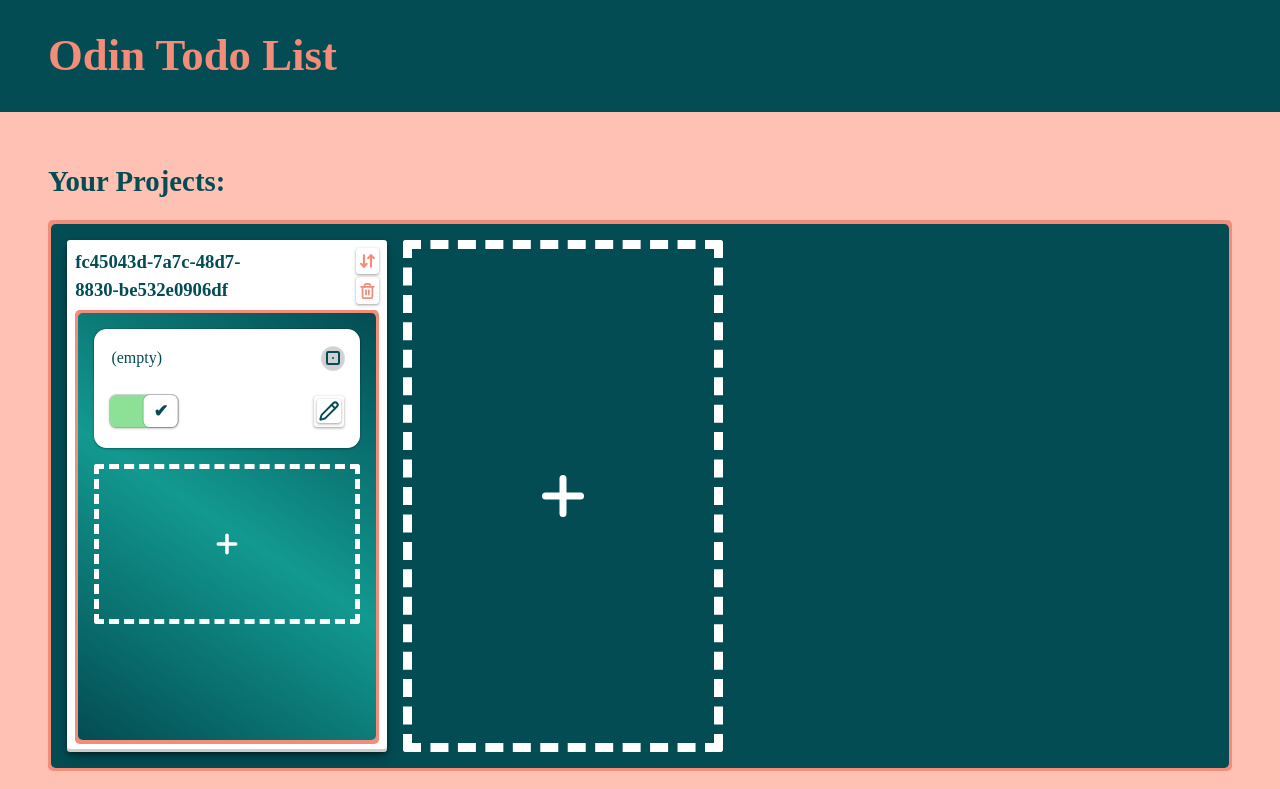
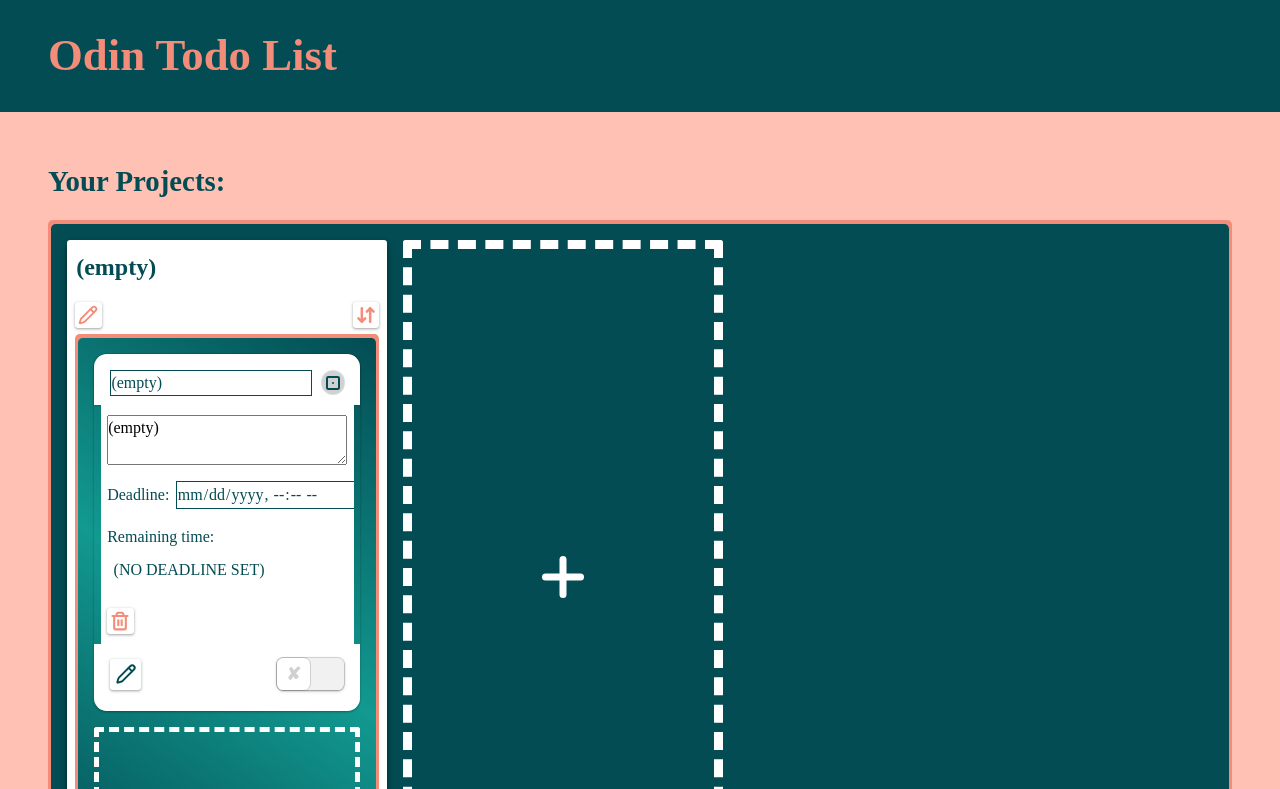
Before and after one commit to lucaspasseri/odin-todo-list, a website built with webpack: page src/template.html in a window 1280 px wide. Both pictures are taken after a click on the button 143 px from the left and 411 px from the top of the page. Shown: the top 789 px of the page. Built offline with nearby package versions, Linux system fonts and the light colour scheme.

Commit message:
Add edit functionality to todoList

```diff
--- a/src/class/list.js
+++ b/src/class/list.js
@@ -3,10 +3,14 @@ import Todo from "./todo"; // Needed for restoration
 
 class List {
 	#id;
+	#title;
 	#list;
+	#isEditActive;
 
 	constructor() {
 		this.#id = crypto.randomUUID();
+		this.#title = "(empty)";
+		this.#isEditActive = false;
 		this.#list = [];
 	}
 
@@ -16,6 +20,18 @@ class List {
 
 	get list() {
 		return [...this.#list];
+	}
+
+	get isEditActive() {
+		return this.#isEditActive;
+	}
+
+	get title() {
+		return this.#title;
+	}
+
+	set title(value) {
+		this.#title = value;
 	}
 
 	add(item) {
@@ -33,31 +49,33 @@ class List {
 		}
 	}
 
+	toggleEdit() {
+		this.#isEditActive = !this.#isEditActive;
+	}
+
 	sortBy(compareFn) {
 		this.#list.sort(compareFn);
 		render();
 	}
 
-	// ----------------
-	// Persistence helpers
-	// ----------------
 	toJSON() {
 		return {
 			id: this.#id,
-			list: this.#list.map(item => item.toJSON()), // works for both List and Todo
+			title: this.#title,
+			isEditActive: this.isEditActive,
+			list: this.#list.map(item => item.toJSON()),
 		};
 	}
 
 	static fromJSON(data) {
 		const list = new List();
 		list.#id = data.id;
+		list.#title = data.title;
+		list.#isEditActive = data.isEditActive;
 		list.#list = data.list.map(item => {
-			// Check if it's a Todo or another List
 			if (item.list) {
-				// Nested list
 				return List.fromJSON(item);
 			} else {
-				// Todo
 				return Todo.fromJSON(item);
 			}
 		});
--- a/src/class/todo.js
+++ b/src/class/todo.js
@@ -65,19 +65,10 @@ class Todo {
 		}
 	}
 
-	// ----------------
-	// Persistence helpers
-	// ----------------
 	toJSON() {
 		const serializeDate = value => {
-			if (!value) return null;
-			if (value instanceof Date) return value.toISOString();
-			try {
-				// Try to convert strings like "2025-08-11T15:00"
-				return new Date(value).toISOString();
-			} catch {
-				return null;
-			}
+			if (value instanceof Date) return value;
+			return null;
 		};
 		return {
 			id: this.#id,
@@ -103,16 +94,12 @@ class Todo {
 			data.isEditActive
 		);
 
-		// Reapply private fields that aren't set via constructor
 		todo.#id = data.id;
 		todo.#endDate = data.endDate ? new Date(data.endDate) : null;
 
 		return todo;
 	}
 
-	// ----------------
-	// Methods
-	// ----------------
 	toggleEdit() {
 		this.#isEditActive = !this.#isEditActive;
 	}
@@ -132,16 +119,12 @@ class Todo {
 		}
 
 		const now = new Date();
-		const deadline =
-			this.#deadline instanceof Date
-				? this.#deadline
-				: parseISO(this.#deadline);
 
-		if (now > deadline) {
+		if (now > this.#deadline) {
 			return { duration: false, urgency: 0 };
 		}
 
-		const duration = intervalToDuration({ start: now, end: deadline });
+		const duration = intervalToDuration({ start: now, end: this.#deadline });
 
 		const allZero = Object.values(duration).every(unit => unit === 0);
 		if (allZero) {
--- a/src/component/addItemButton.js
+++ b/src/component/addItemButton.js
@@ -1,12 +1,12 @@
 import { createElement, Plus } from "lucide";
 import * as styles from "../style/addItemButton.module.css";
-import renderTodoList from "./todoList";
+import createTodoList from "./todoList";
 import createTodo from "./todo";
 import Todo from "../class/todo";
 import List from "../class/list";
 import projectList from "../state";
 
-export default function renderAddButton(list, styleVariant) {
+export default function createAddButton(list, styleVariant) {
 	const addButton = document.createElement("button");
 	addButton.classList.add(styles.button);
 	if (styles[styleVariant]) {
@@ -34,7 +34,7 @@ export default function renderAddButton(list, styleVariant) {
 			newItemComponent = createTodo(list, newItem);
 		} else {
 			newItem = new List();
-			newItemComponent = renderTodoList(newItem);
+			newItemComponent = createTodoList(newItem);
 		}
 
 		list.add(newItem);
--- a/src/component/doneButton.js
+++ b/src/component/doneButton.js
@@ -1,6 +1,6 @@
 import * as styles from "../style/doneButton.module.css";
 
-export default function renderDoneButton(todo) {
+export default function createDoneButton(todo) {
 	const container = document.createElement("div");
 	container.className = styles.doneButtonContainer;
 
--- /dev/null
+++ b/src/component/editListButton.js
@@ -0,0 +1,31 @@
+import { createElement, Pencil } from "lucide";
+import projectList from "../state";
+import { createHeader } from "./todoList";
+
+export default function createEditButton(project) {
+	const button = document.createElement("button");
+	button.type = "button";
+
+	button.addEventListener("click", () => {
+		project.toggleEdit();
+		localStorage.setItem("projectList", JSON.stringify(projectList));
+
+		const currProject = document.querySelector(`li#proj-${project.id}`);
+		const currHeader = currProject.querySelector("div");
+		const updatedHeader = createHeader(project, projectList);
+
+		if (currHeader) {
+			currProject.replaceChild(updatedHeader, currHeader);
+		}
+	});
+
+	const icon = createElement(Pencil, {
+		"stroke-width": 2.2,
+		width: 20,
+		height: 20,
+	});
+
+	button.appendChild(icon);
+
+	return button;
+}
--- a/src/component/editButton.js
+++ b/src/component/editTodoButton.js
@@ -14,21 +14,17 @@ export default function createEditButton(todo) {
 	});
 	button.appendChild(icon);
 
-	button.addEventListener("click", e => {
-		const footer = e.currentTarget.parentElement;
-		const capsule = footer.parentElement;
-		const ul = capsule.parentElement;
-
+	button.addEventListener("click", () => {
 		todo.toggleEdit();
 		localStorage.setItem("projectList", JSON.stringify(projectList));
 
-		const currTodo = ul.querySelector(`#todo-${todo.id}`);
+		const currTodo = document.querySelector(`#todo-${todo.id}`);
 		const currHeader = currTodo.querySelector("div:first-of-type");
 
 		const updatedHeader = createHeader(todo);
 
 		if (currHeader) {
-			capsule.replaceChild(updatedHeader, currHeader);
+			currTodo.replaceChild(updatedHeader, currHeader);
 		}
 
 		const currBody = currTodo.querySelector("div:nth-of-type(2)");
--- a/src/component/projectList.js
+++ b/src/component/projectList.js
@@ -1,7 +1,7 @@
 import * as styles from "../style/projectList.module.css";
 import projectListRef from "../state";
-import renderTodoList from "./todoList";
-import renderAddButton from "./addItemButton";
+import createTodoList from "./todoList";
+import createAddButton from "./addItemButton";
 
 export default function render() {
 	const projectListContainer = document.querySelector("#projectList");
@@ -11,10 +11,10 @@ export default function render() {
 	const ul = document.createElement("ul");
 
 	projectListRef.list.forEach(project => {
-		ul.appendChild(renderTodoList(project));
+		ul.appendChild(createTodoList(project));
 	});
 
-	const addItemButton = renderAddButton(projectListRef, "projectList");
+	const addItemButton = createAddButton(projectListRef, "projectList");
 	ul.appendChild(addItemButton);
 
 	projectListContainer.appendChild(ul);
--- a/src/component/remainingTime.js
+++ b/src/component/remainingTime.js
@@ -12,6 +12,7 @@ function updateTime(todo, p, intervalId) {
 	if (duration === false) {
 		p.textContent = "(DEADLINE REACHED)";
 		clearInterval(intervalId);
+		render();
 		return;
 	}
 
--- a/src/component/sortPopover.js
+++ b/src/component/sortPopover.js
@@ -1,6 +1,4 @@
-import { parseISO } from "date-fns";
 import createComparator from "../util/createComparator";
-
 import * as styles from "../style/sortPopover.module.css";
 
 const sortTypes = [
@@ -16,7 +14,7 @@ const sortTypes = [
 		compareFn: createComparator(
 			todo => todo.deadline,
 			(a, b) => {
-				return parseISO(a) - parseISO(b);
+				return a - b;
 			}
 		),
 	},
--- a/src/component/todo.js
+++ b/src/component/todo.js
@@ -1,13 +1,13 @@
 import createCapsuleAccordion from "./capsuleAccordion";
 import * as styles from "../style/todo.module.css";
-import renderDoneButton from "./doneButton";
+import createDoneButton from "./doneButton";
 import createUrgencyIndicator from "./urgencyIndicator";
 import createDeleteButton from "./deleteButton";
 import render from "./projectList";
-import todoProgress from "./todoProgress";
 import createRemainingTime from "./remainingTime";
 import projectList from "../state";
-import createEditButton from "./editButton";
+import createEditButton from "./editTodoButton";
+import { format } from "date-fns";
 
 export function createHeader(todo) {
 	if (todo.isEditActive) {
@@ -40,6 +40,7 @@ function createInputHeader(todo) {
 
 	input.addEventListener("change", e => {
 		todo.title = e.target.value;
+		localStorage.setItem("projectList", JSON.stringify(projectList));
 	});
 
 	const urgencyIndicator = createUrgencyIndicator(todo);
@@ -54,12 +55,13 @@ function createBody(project, todo) {
 
 	const innerContainer = document.createElement("div");
 
-	const descriptionInput = document.createElement("input");
-	descriptionInput.setAttribute("type", "text");
-	descriptionInput.setAttribute("name", "description");
-	descriptionInput.setAttribute("value", todo.description);
+	const descriptionText = document.createElement("textarea");
+	descriptionText.setAttribute("type", "text");
+	descriptionText.setAttribute("name", "description");
+	descriptionText.value = todo.description;
+	descriptionText.rows = "2";
 
-	descriptionInput.addEventListener("change", e => {
+	descriptionText.addEventListener("change", e => {
 		todo.description = e.target.value;
 	});
 
@@ -69,11 +71,19 @@ function createBody(project, todo) {
 	deadlineDatePicker.id = `deadline-${todo.id}`;
 
 	deadlineDatePicker.setAttribute("type", "datetime-local");
-	deadlineDatePicker.setAttribute("value", todo.deadline);
+
+	if (todo.deadline instanceof Date) {
+		deadlineDatePicker.setAttribute(
+			"value",
+			format(todo.deadline, "yyyy-MM-dd'T'HH:mm")
+		);
+	}
 
 	deadlineDatePicker.addEventListener("change", e => {
 		const value = e.currentTarget.value;
-		todo.deadline = value !== "" ? value : undefined;
+
+		todo.deadline =
+			typeof value === "string" && value.length > 0 ? new Date(value) : null;
 		localStorage.setItem("projectList", JSON.stringify(projectList));
 
 		render();
@@ -94,17 +104,10 @@ function createBody(project, todo) {
 	labelRemaining.appendChild(remainingTime);
 
 	innerContainer.append(
-		descriptionInput,
-		// doneButton,
-		// priorityIndicator,
-		// urgencyIndicator,
-
-		// progressBar,
-		// remainingTime,
+		descriptionText,
 		labelDeadline,
 		labelRemaining,
 		deleteButton
-		// deadlineDatePicker
 	);
 
 	container.appendChild(innerContainer);
@@ -112,53 +115,14 @@ function createBody(project, todo) {
 	return container;
 }
 
-// function createEditButton(todo) {
-// 	const button = document.createElement("button");
-// 	button.type = "button";
-// 	const icon = createElement(Pencil, {
-// 		"stroke-width": 2.2,
-// 	});
-// 	button.appendChild(icon);
-
-// 	button.addEventListener("click", e => {
-// 		const footer = e.currentTarget.parentElement;
-// 		const capsule = footer.parentElement;
-// 		const ul = capsule.parentElement;
-
-// 		todo.toggleEdit();
-// 		localStorage.setItem("projectList", JSON.stringify(projectList));
-
-// 		const currTodo = ul.querySelector(`#todo-${todo.id}`);
-// 		const currHeader = currTodo.querySelector("div:first-of-type");
-
-// 		const updatedHeader = createHeader(todo);
-
-// 		if (currHeader) {
-// 			capsule.replaceChild(updatedHeader, currHeader);
-// 		}
-
-// 		const currBody = currTodo.querySelector("div:nth-of-type(2)");
-
-// 		if (currBody) {
-// 			if (currBody.classList.contains(styles.open)) {
-// 				currBody.classList.remove(styles.open);
-// 			} else {
-// 				currBody.classList.add(styles.open);
-// 			}
-// 		}
-// 	});
-
-// 	return button;
-// }
-
 function createFooter(todo) {
 	const container = document.createElement("div");
 	container.className = styles.footer;
 	const editButton = createEditButton(todo);
 
-	const doneButton = renderDoneButton(todo);
+	const doneButton = createDoneButton(todo);
 
-	container.append(doneButton, editButton);
+	container.append(editButton, doneButton);
 	return container;
 }
 
--- a/src/component/todoList.js
+++ b/src/component/todoList.js
@@ -1,27 +1,58 @@
 import * as styles from "../style/todoList.module.css";
 import projectListRef from "../state";
 import createDeleteButton from "./deleteButton";
-import renderAddButton from "./addItemButton";
+import createAddButton from "./addItemButton";
 import createTodo from "./todo";
 import createSortButton from "./sortButton";
+import createEditButton from "./editListButton";
 
-export default function renderTodoList(project) {
-	const todoList = document.createElement("li");
-	todoList.className = styles.todoList;
+export function createHeader(project, projectListRef) {
+	const header = document.createElement("div");
+	header.className = styles.header;
 
-	const h3 = document.createElement("h3");
-	h3.textContent = project.id;
+	console.log({ isProjectEditActive: project.isEditActive });
+
+	if (project.isEditActive) {
+		const inputTitle = document.createElement("input");
+		inputTitle.type = "text";
+		inputTitle.value = project.title;
+
+		inputTitle.addEventListener("change", e => {
+			const value = e.target.value;
+			console.log({ value });
+			project.title = value;
+			localStorage.setItem("projectList", JSON.stringify(projectListRef));
+		});
+
+		header.appendChild(inputTitle);
+	} else {
+		const title = document.createElement("h3");
+		title.textContent = project.title;
+		header.appendChild(title);
+	}
+
+	const editButton = createEditButton(project);
 
 	const sortButton = createSortButton(project);
 
 	const deleteButton = createDeleteButton(projectListRef, project.id);
 
 	const buttonsContainer = document.createElement("div");
-	buttonsContainer.append(sortButton, deleteButton);
+	buttonsContainer.appendChild(editButton);
 
-	const header = document.createElement("div");
-	header.className = styles.header;
-	header.append(h3, buttonsContainer);
+	if (project.isEditActive) {
+		buttonsContainer.appendChild(deleteButton);
+	} else {
+		buttonsContainer.append(sortButton);
+	}
+
+	header.append(buttonsContainer);
+
+	return header;
+}
+
+export default function createTodoList(project) {
+	const header = createHeader(project, projectListRef);
 
 	const ul = document.createElement("ul");
 
@@ -29,7 +60,7 @@ export default function renderTodoList(project) {
 		ul.appendChild(createTodo(project, todo));
 	});
 
-	const addItemButton = renderAddButton(project, "todoList");
+	const addItemButton = createAddButton(project, "todoList");
 
 	ul.appendChild(addItemButton);
 
@@ -37,6 +68,10 @@ export default function renderTodoList(project) {
 	ulContainer.className = styles.ulContainer;
 	ulContainer.appendChild(ul);
 
+	const todoList = document.createElement("li");
+	todoList.id = `proj-${project.id}`;
+	todoList.className = styles.todoList;
+
 	todoList.append(header, ulContainer);
 
 	return todoList;
--- a/src/global.css
+++ b/src/global.css
@@ -66,6 +66,7 @@ button {
 	color: var(--theme-orange-1);
 	box-shadow: var(--button-shadow);
 	border-radius: 0.2em;
+	width: fit-content;
 }
 
 button:focus-visible {
--- a/src/style/editButton.module.css
+++ b/src/style/editButton.module.css
@@ -1,7 +1,9 @@
 .button {
 	background: transparent;
 	color: var(--theme-orange-1);
-	box-shadow: rgba(60, 64, 67, 0.3) 0px 1px 2px 0px,
-		rgba(60, 64, 67, 0.15) 0px 1px 3px 1px;
 	border-radius: 0.2em;
+
+	svg {
+		box-shadow: none;
+	}
 }
--- a/src/style/todo.module.css
+++ b/src/style/todo.module.css
@@ -41,6 +41,9 @@
 		align-items: center;
 		gap: 0.4em;
 	}
+	textarea {
+		resize: vertical;
+	}
 }
 
 .footer {
--- a/src/style/todoList.module.css
+++ b/src/style/todoList.module.css
@@ -13,11 +13,23 @@
 
 .header {
 	display: flex;
+	flex-direction: column;
 	margin-bottom: 0.4em;
+	gap: 1em;
+
+	h3 {
+		border: 1px solid transparent;
+		font-size: 1.5em;
+	}
+	input {
+		border: 1px solid var(--theme-green-2);
+		color: var(--theme-green-2);
+		font-weight: bold;
+		font-size: 1.5em;
+	}
 
 	> div {
 		display: flex;
-		flex-direction: column;
 		justify-content: space-between;
 	}
 }
```
Also changed, not shown: src/component/textInput.js (deleted, +0 -27 lines).
